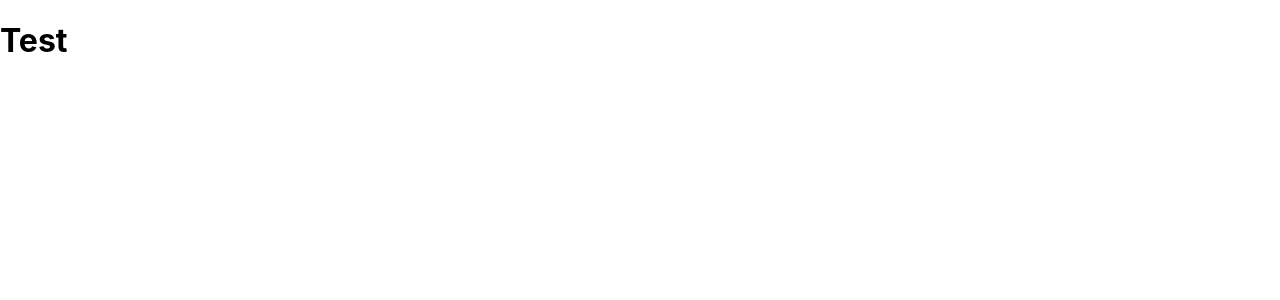
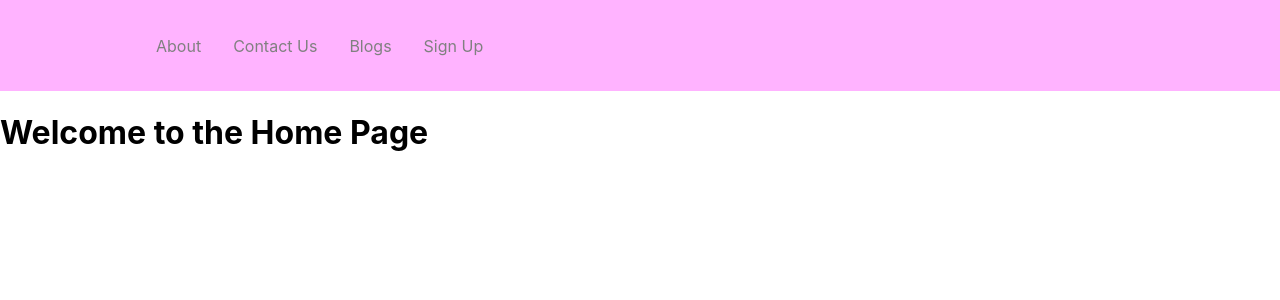
Before and after one commit to zyrephus/wilsons-blog, a React (Create React App) app: page / in a window 1280 px wide. Shown: the top 300 px of the page. Built offline with nearby package versions, Linux system fonts and the light colour scheme.

Commit message:
Skeleton created

```diff
--- a/package.json
+++ b/package.json
@@ -8,7 +8,10 @@
     "@testing-library/user-event": "^13.5.0",
     "react": "^18.2.0",
     "react-dom": "^18.2.0",
+    "react-icons": "^5.0.1",
+    "react-router-dom": "^6.21.3",
     "react-scripts": "5.0.1",
+    "styled-components": "^6.1.8",
     "web-vitals": "^2.1.4"
   },
   "scripts": {
--- a/src/App.js
+++ b/src/App.js
@@ -1,10 +1,35 @@
-import logo from './logo.svg';
-import './App.css';
+import React from "react";
+import Navbar from "./components/Navbar";
+import {
+    BrowserRouter as Router,
+    Routes,
+    Route,
+} from "react-router-dom";
+import Home from "./pages";
+import About from "./pages/about";
+import Blogs from "./pages/blogs";
+import SignUp from "./pages/signup";
+import Contact from "./pages/contact";
 
 function App() {
-  return (
-    <h1>Test</h1>
-  );
+    return (
+        <Router>
+            <Navbar />
+            <Routes>
+                <Route exact path="/" element={<Home />} />
+                <Route path="/about" element={<About />} />
+                <Route
+                    path="/contact"
+                    element={<Contact />}
+                />
+                <Route path="/blogs" element={<Blogs />} />
+                <Route
+                    path="/sign-up"
+                    element={<SignUp />}
+                />
+            </Routes>
+        </Router>
+    );
 }
 
 export default App;
--- /dev/null
+++ b/src/components/Navbar/NavbarElements.js
@@ -0,0 +1,53 @@
+import { FaBars } from "react-icons/fa";
+import { NavLink as Link } from "react-router-dom";
+import styled from "styled-components";
+
+export const Nav = styled.nav`
+    background: #ffb3ff;
+    height: 85px;
+    display: flex;
+    justify-content: space-between;
+    padding: 0.2rem calc((100vw - 1000px) / 2);
+    z-index: 12;
+`;
+
+export const NavLink = styled(Link)`
+    color: #808080;
+    display: flex;
+    align-items: center;
+    text-decoration: none;
+    padding: 0 1rem;
+    height: 100%;
+    cursor: pointer;
+    &.active {
+        color: #4d4dff;
+    }
+`;
+
+export const Bars = styled(FaBars)`
+    display: none;
+    color: #808080;
+    @media screen and (max-width: 768px) {
+        display: block;
+        position: absolute;
+        top: 0;
+        right: 0;
+        transform: translate(-100%, 75%);
+        font-size: 1.8rem;
+        cursor: pointer;
+    }
+`;
+
+export const NavMenu = styled.div`
+    display: flex;
+    align-items: center;
+    margin-right: -24px;
+    /* Second Nav */
+    /* margin-right: 24px; */
+    /* Third Nav */
+    /* width: 100vw;
+white-space: nowrap; */
+    @media screen and (max-width: 768px) {
+        display: none;
+    }
+`;
--- /dev/null
+++ b/src/components/Navbar/index.js
@@ -0,0 +1,27 @@
+import React from "react";
+import { Nav, NavLink, NavMenu } from "./NavbarElements";
+
+const Navbar = () => {
+    return (
+        <>
+            <Nav>
+                <NavMenu>
+                    <NavLink to="/about" activeStyle>
+                        About
+                    </NavLink>
+                    <NavLink to="/contact" activeStyle>
+                        Contact Us
+                    </NavLink>
+                    <NavLink to="/blogs" activeStyle>
+                        Blogs
+                    </NavLink>
+                    <NavLink to="/sign-up" activeStyle>
+                        Sign Up
+                    </NavLink>
+                </NavMenu>
+            </Nav>
+        </>
+    );
+};
+
+export default Navbar;
--- /dev/null
+++ b/src/pages/about.js
@@ -0,0 +1,11 @@
+import React from "react";
+
+const About = () => {
+    return (
+        <div>
+            <h1>About Page</h1>
+        </div>
+    );
+};
+
+export default About;
--- /dev/null
+++ b/src/pages/blogs.js
@@ -0,0 +1,7 @@
+import React from "react";
+
+const Blogs = () => {
+    return <h1>You can write your blogs!</h1>;
+};
+
+export default Blogs;
--- /dev/null
+++ b/src/pages/contact.js
@@ -0,0 +1,13 @@
+import React from "react";
+
+const Contact = () => {
+    return (
+        <div>
+            <h1>
+                Contact Page
+            </h1>
+        </div>
+    );
+};
+
+export default Contact;
--- /dev/null
+++ b/src/pages/index.js
@@ -0,0 +1,11 @@
+import React from "react";
+
+const Home = () => {
+    return (
+        <div>
+            <h1>Welcome to the Home Page</h1>
+        </div>
+    );
+};
+
+export default Home;
--- /dev/null
+++ b/src/pages/signup.js
@@ -0,0 +1,11 @@
+import React from "react";
+
+const SignUp = () => {
+    return (
+        <div>
+            <h1>Signup Page</h1>
+        </div>
+    );
+};
+
+export default SignUp;
```
Also changed, not shown: src/logo.svg (deleted), 1 other file (tests, documents, lock files or other folders).
